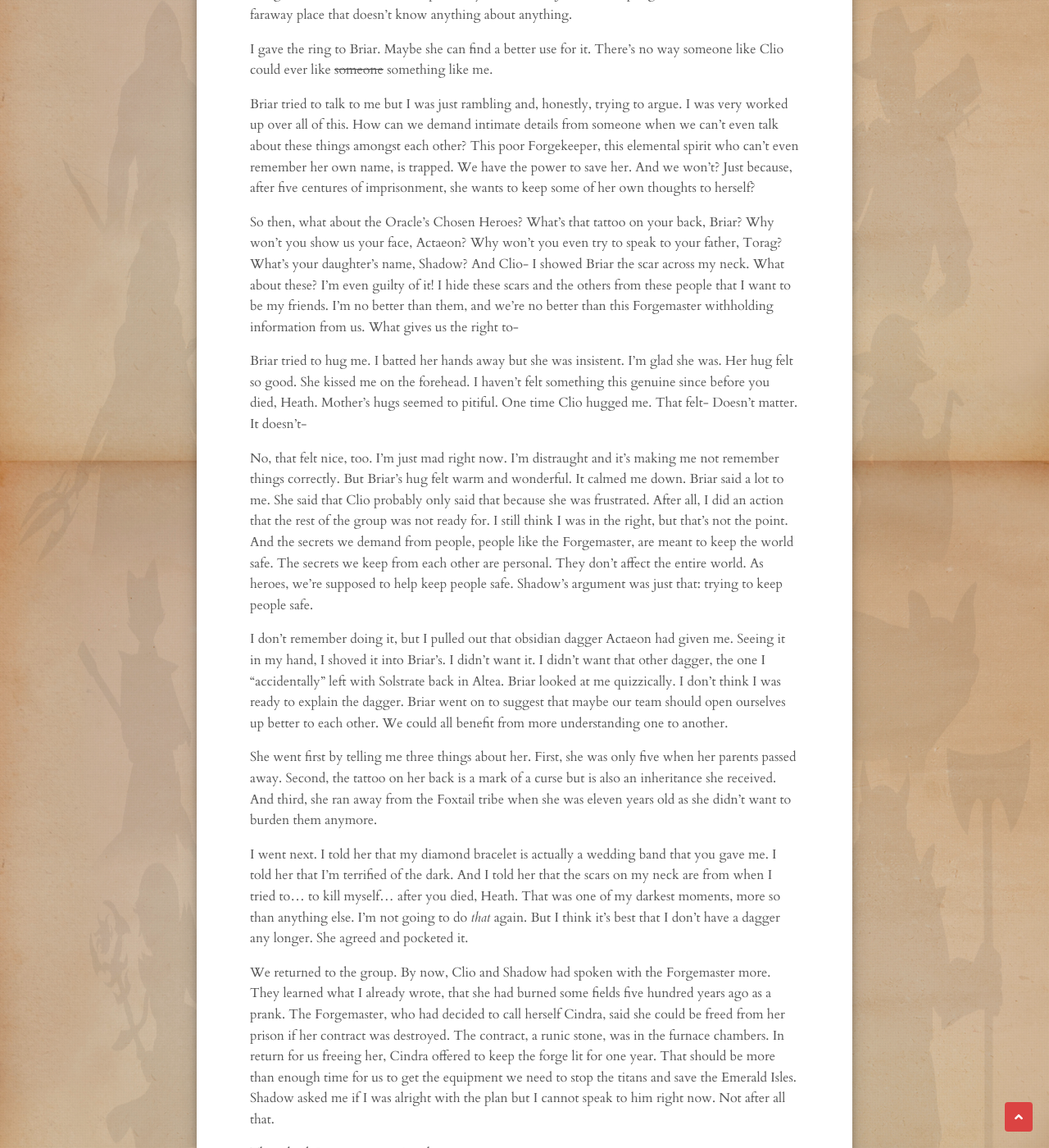
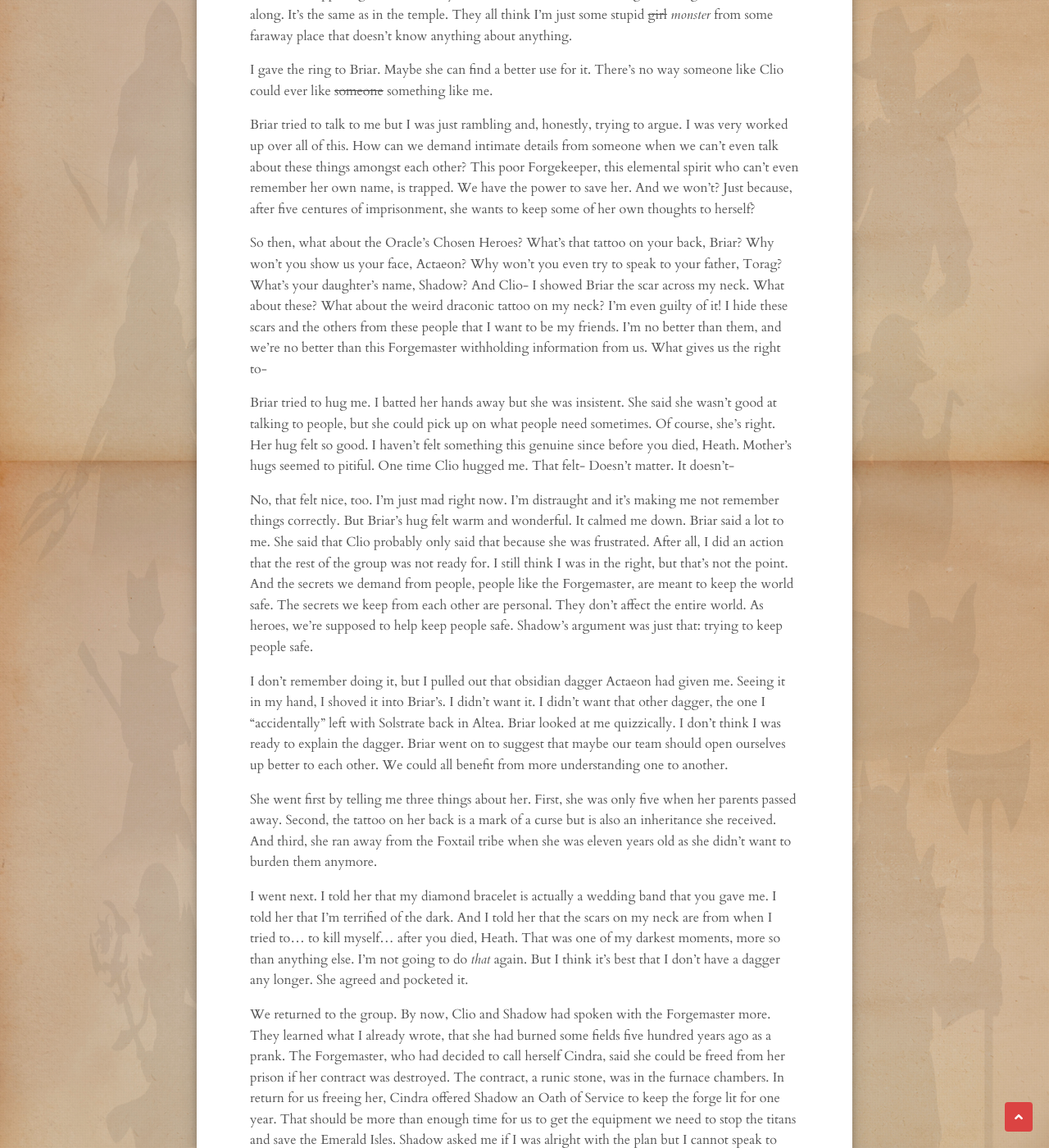
Before and after one commit to clblamires/ninesjournal, a Jekyll site: the page built from _posts/2020-08-16-withhold.md, in a window 1280 px wide and 1400 px high, scrolled down 3177 px. Shown: the whole window at 82% size. Built offline with Jekyll 4.4.1, drawn with Linux system fonts in a browser that asks for light colours; nearby versions of some CDN libraries; some of the changed text lies outside the part shown.

Commit message:
Update Episodes “2020-08-16-withhold”

```diff
--- a/_posts/2020-08-16-withhold.md
+++ b/_posts/2020-08-16-withhold.md
@@ -51,7 +51,7 @@ I didn’t even see what happened to the other snake. Actaeon probably killed it
 
 He’s wrong. They all are. They all are.
 
-I left the room and went back to the tunnel by the elevator. I could still hear their conversation. They weren’t being quiet. They were just arguing with the Forgekeeper. You know what’s the crazy part, love? I was right! You know what she was *hiding* from us? The fact that she used to be a prankster before Azorius and his dwarves imprisoned her against her will. For *five centuries*. She burned some fields for a laugh. What crime is worth imprisonment for centuries? Damn you, Shadow. You should have trusted me. You couldn’t see past your own suspicions to recognize someone in need?
+Briar shoved past Shadow and Torag, trying to calm me down. She kissed me on the forehead and said some words that I didn't hear. I left the room and went back to the tunnel by the elevator. I could still hear their conversation. They weren’t being quiet. They were just arguing with the Forgekeeper. You know what’s the crazy part, love? I was right! You know what she was *hiding* from us? The fact that she used to be a prankster before Azorius and his dwarves imprisoned her against her will. For *five centuries*. She burned some fields for a laugh. What crime is worth imprisonment for centuries? Damn you, Shadow. You should have trusted me. You couldn’t see past your own suspicions to recognize someone in need?
 
 We’re supposed to be heroes. She just wants to go home. Just because someone doesn’t want to tell you their secrets doesn’t mean they aren’t trustworthy. Am I just as bad as this Forgekeeper? Am I not trustworthy because I don’t want everyone to know how horrible I look? Or because I’m not ready to talk about what that damned high priest did to me? Does Shadow think so little of me?
 
@@ -61,9 +61,9 @@ I gave the ring to Briar. Maybe she can find a better use for it. There’s no w
 
 Briar tried to talk to me but I was just rambling and, honestly, trying to argue. I was very worked up over all of this. How can we demand intimate details from someone when we can’t even talk about these things amongst each other? This poor Forgekeeper, this elemental spirit who can’t even remember her own name, is trapped. We have the power to save her. And we won’t? Just because, after five centures of imprisonment, she wants to keep some of her own thoughts to herself?
 
-So then, what about the Oracle’s Chosen Heroes? What’s that tattoo on your back, Briar? Why won’t you show us your face, Actaeon? Why won’t you even try to speak to your father, Torag? What’s your daughter’s name, Shadow? And Clio- I showed Briar the scar across my neck. What about these? I’m even guilty of it! I hide these scars and the others from these people that I want to be my friends. I’m no better than them, and we’re no better than this Forgemaster withholding information from us. What gives us the right to-
+So then, what about the Oracle’s Chosen Heroes? What’s that tattoo on your back, Briar? Why won’t you show us your face, Actaeon? Why won’t you even try to speak to your father, Torag? What’s your daughter’s name, Shadow? And Clio- I showed Briar the scar across my neck. What about these? What about the weird draconic tattoo on my neck? I’m even guilty of it! I hide these scars and the others from these people that I want to be my friends. I’m no better than them, and we’re no better than this Forgemaster withholding information from us. What gives us the right to-
 
-Briar tried to hug me. I batted her hands away but she was insistent. I’m glad she was. Her hug felt so good. She kissed me on the forehead. I haven’t felt something this genuine since before you died, Heath. Mother’s hugs seemed to pitiful. One time Clio hugged me. That felt- Doesn’t matter. It doesn’t-
+Briar tried to hug me. I batted her hands away but she was insistent. She said she wasn't good at talking to people, but she could pick up on what people need sometimes. Of course, she's right. Her hug felt so good. I haven’t felt something this genuine since before you died, Heath. Mother’s hugs seemed to pitiful. One time Clio hugged me. That felt- Doesn’t matter. It doesn’t-
 
 No, that felt nice, too. I’m just mad right now. I’m distraught and it’s making me not remember things correctly. But Briar’s hug felt warm and wonderful. It calmed me down. Briar said a lot to me. She said that Clio probably only said that because she was frustrated. After all, I did an action that the rest of the group was not ready for. I still think I was in the right, but that’s not the point. And the secrets we demand from people, people like the Forgemaster, are meant to keep the world safe. The secrets we keep from each other are personal. They don’t affect the entire world. As heroes, we’re supposed to help keep people safe. Shadow’s argument was just that: trying to keep people safe.
 
@@ -73,6 +73,6 @@ She went first by telling me three things about her. First, she was only five wh
 
 I went next. I told her that my diamond bracelet is actually a wedding band that you gave me. I told her that I’m terrified of the dark. And I told her that the scars on my neck are from when I tried to… to kill myself… after you died, Heath. That was one of my darkest moments, more so than anything else. I’m not going to do *that* again. But I think it’s best that I don’t have a dagger any longer. She agreed and pocketed it.
 
-We returned to the group. By now, Clio and Shadow had spoken with the Forgemaster more. They learned what I already wrote, that she had burned some fields five hundred years ago as a prank. The Forgemaster, who had decided to call herself Cindra, said she could be freed from her prison if her contract was destroyed. The contract, a runic stone, was in the furnace chambers. In return for us freeing her, Cindra offered to keep the forge lit for one year. That should be more than enough time for us to get the equipment we need to stop the titans and save the Emerald Isles. Shadow asked me if I was alright with the plan but I cannot speak to him right now. Not after all that.
+We returned to the group. By now, Clio and Shadow had spoken with the Forgemaster more. They learned what I already wrote, that she had burned some fields five hundred years ago as a prank. The Forgemaster, who had decided to call herself Cindra, said she could be freed from her prison if her contract was destroyed. The contract, a runic stone, was in the furnace chambers. In return for us freeing her, Cindra offered Shadow an Oath of Service to keep the forge lit for one year. That should be more than enough time for us to get the equipment we need to stop the titans and save the Emerald Isles. Shadow asked me if I was alright with the plan but I cannot speak to him right now. Not after all that.
 
-They think I’m a monster. An idiot monster.
+They think I’m a monster. *An idiot monster*.
```
Also changed, not shown: other parts of _posts/2020-08-16-withhold.md (+1 -1 lines).
